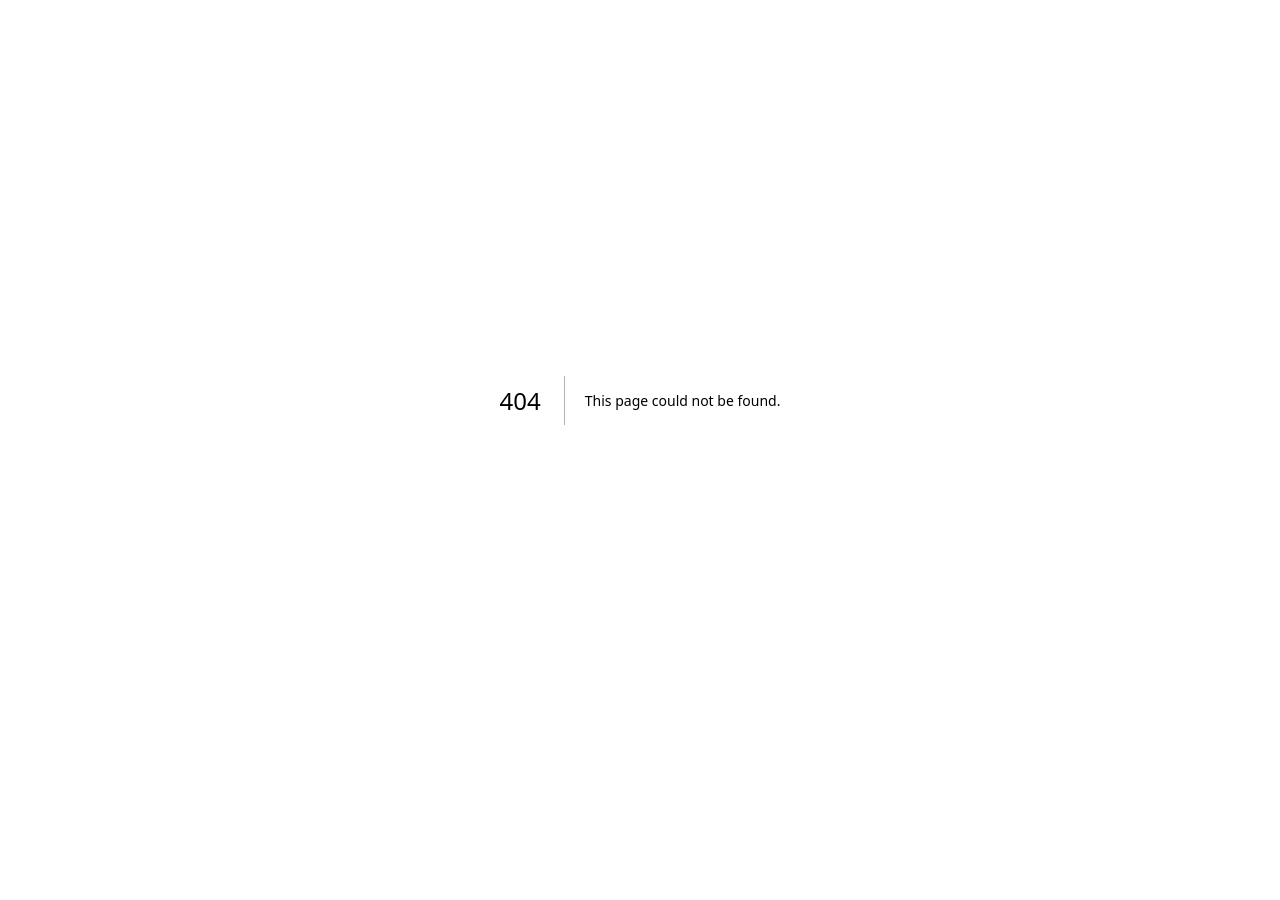
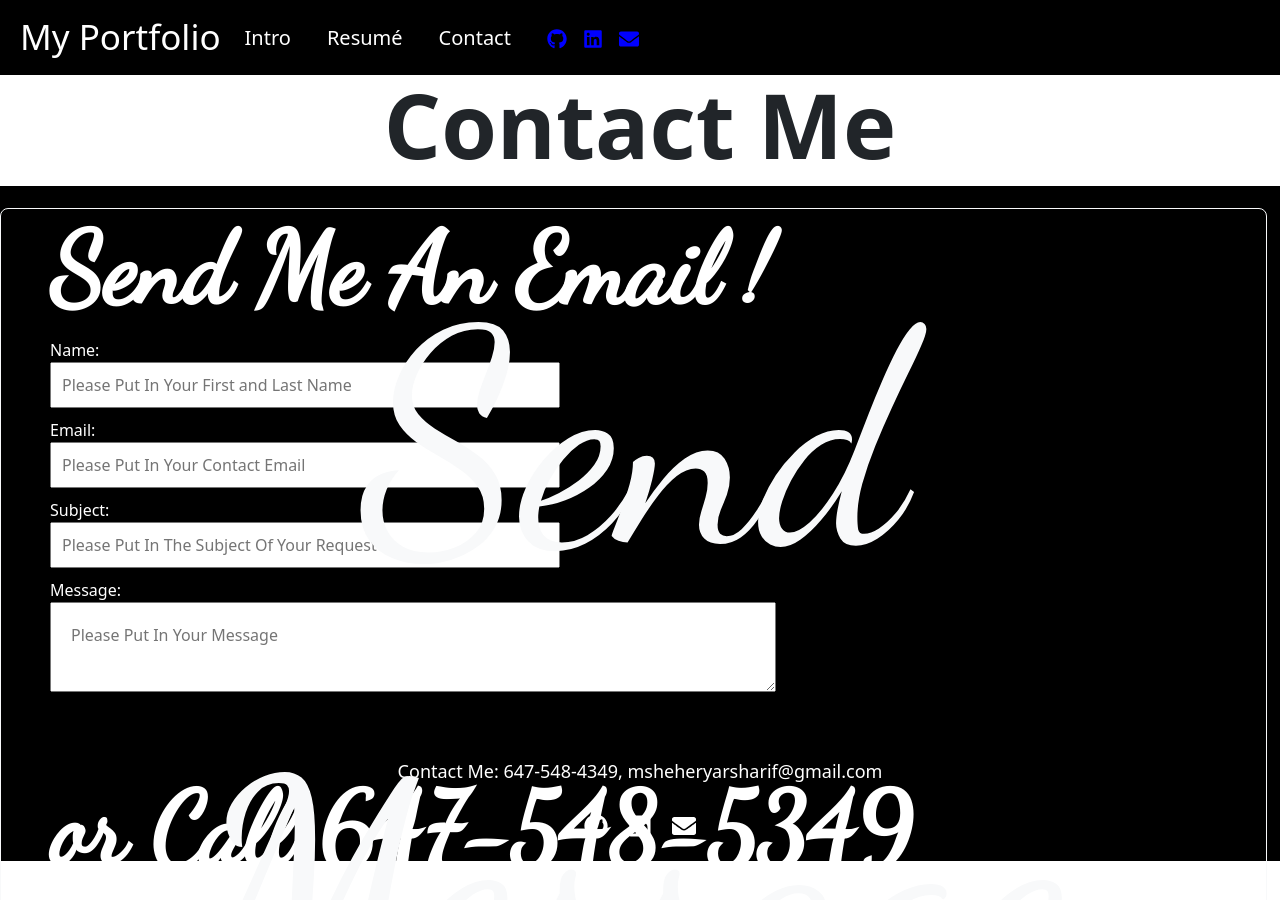
Before and after one commit to muhammadssharif/my-portfolio, a Next.js app: page /contact/email in a window 1280 px wide. Before the commit this address had no page. Shown: the top 900 px of the page. Before the commit the page ends 800 px from the top, so only its background shows below. Built offline with nearby package versions, Linux system fonts and the light colour scheme.

Commit message:
Email Component

```diff
--- /dev/null
+++ b/components/Contact.js
@@ -0,0 +1,17 @@
+import React from 'react'
+import MainNav from './MainNav'
+import EmailForm from './EmailForm'
+import Footer from './Footer'
+import styles from '@/styles/Contact.module.css'
+
+
+export default function Contact() {
+    return (
+        <>
+            <MainNav />
+            <h1 className={styles.hOne}>Contact Me</h1>
+            <EmailForm />
+            <Footer />
+        </>
+    )
+}
--- /dev/null
+++ b/components/EmailForm.js
@@ -0,0 +1,77 @@
+import { useState } from 'react';
+import { Button } from 'react-bootstrap';
+import styles from '@/styles/EmailForm.module.css'
+
+const EmailForm = () => {
+  const [name, setName] = useState('');
+  const [email, setEmail] = useState('');
+  const [subject, setSubject] = useState('');
+  const [message, setMessage] = useState('');
+  const [status, setStatus] = useState('');
+
+  const handleSubmit = async (e) => {
+    e.preventDefault();
+    try {
+      const response = await fetch('/api/sendEmail', {
+        method: 'POST',
+        headers: {
+          'Content-Type': 'application/json',
+        },
+        body: JSON.stringify({ name, email, subject, message }),
+      });
+
+      const data = await response.json();
+      setStatus(data.message);
+      if (response.ok) {
+        setName('');
+        setEmail('');
+        setSubject('');
+        setMessage('');
+      }
+    } catch (error) {
+      setStatus('Failed to send email. Please try again later.');
+    }
+  };
+
+  return (
+    <div className={styles.formWrapper}>
+      <br />
+      <h2 className={styles.contactHeading}>Send Me An Email !</h2>
+      <form onSubmit={handleSubmit}>
+        <label>
+          Name:
+          <br />
+          <input type="text" value={name} className={styles.inputField} onChange={(e) => setName(e.target.value)} placeholder='Please Put In Your First and Last Name' required />
+        </label>
+        <br />
+        <label>
+          Email:
+          <br />
+          <input type="email" value={email} className={styles.inputField} onChange={(e) => setEmail(e.target.value)} placeholder='Please Put In Your Contact Email' required />
+        </label>
+        <br />
+        <label>
+          Subject:
+          <br />
+          <input type="text" value={subject} className={styles.inputField} onChange={(e) => setSubject(e.target.value)} placeholder='Please Put In The Subject Of Your Request' required />
+        </label>
+        <br />
+        <label>
+          Message:
+          <br />
+          <textarea value={message} className={styles.textareaField} onChange={(e) => setMessage(e.target.value)} placeholder='Please Put In Your Message' required />
+        </label>
+        <br />
+        <br />
+        <Button className={styles.submitButton} variant="outline-light" size='lg' type="submit">Send Message</Button>
+      </form>
+      <br />
+      {status && <p><br />{status}</p>}
+      <br />
+      <h2 className={styles.contactFooting}>or <u>Call 647-548-5349</u></h2>
+      <br />
+    </div>
+  );
+};
+
+export default EmailForm;
--- a/components/Footer.js
+++ b/components/Footer.js
@@ -1,6 +1,6 @@
 // components/Footer.js
 import React from 'react';
-import { FaGithub, FaLinkedin } from 'react-icons/fa';
+import { FaGithub, FaLinkedin, FaEnvelope } from 'react-icons/fa';
 import Link from 'next/link';
 import styles from '../styles/Footer.module.css';
 
@@ -9,7 +9,7 @@ function Footer() {
     <footer className={styles.footer}>
       <div className={styles['footer-content']}>
         <div className={styles['footer-contact']}>
-          Contact Me: 647-548-4349, msheheryarsharif@outlook.com
+          Contact Me: 647-548-4349, msheheryarsharif@gmail.com
         </div>
         <div className={styles['footer-links']}>
           <Link href="https://github.com/muhammadssharif" target="_blank" rel="noopener noreferrer">
@@ -18,6 +18,9 @@ function Footer() {
           <Link href="https://www.linkedin.com/in/muhammad-sharif-bb6774286/" target="_blank" rel="noopener noreferrer">
             <FaLinkedin className={styles.icon} />
           </Link>
+          <Link href="/contact/email" rel="noopener noreferrer">
+            <FaEnvelope className={styles.icon} />
+          </Link>
         </div>
       </div>
     </footer>
--- a/components/MainNav.js
+++ b/components/MainNav.js
@@ -1,8 +1,7 @@
 // components/Navbar.js
 import React from 'react';
 import { Navbar, Nav } from 'react-bootstrap';
-import { FaGithub, FaLinkedin } from 'react-icons/fa';
-import Link from 'next/link';
+import { FaGithub, FaLinkedin, FaEnvelope } from 'react-icons/fa';
 import styles from '../styles/MainNav.module.css';
 
 function MainNav() {
@@ -20,14 +19,17 @@ function MainNav() {
           <Nav.Link href="/resume/skills" className={styles['nav-link']}>
             Resumé
           </Nav.Link>
-          <Nav.Link href="#other" className={styles['nav-link']}>
-            Other
+          <Nav.Link href="/contact/email" className={styles['nav-link']}>
+            Contact
           </Nav.Link>
           <Nav.Link href="https://github.com/muhammadssharif" target="_blank" rel="noopener noreferrer" className={styles['bigLink']}>
             <FaGithub className={styles.githubIcon} />
           </Nav.Link>
           <Nav.Link href="https://www.linkedin.com/in/muhammad-sharif-bb6774286/" target="_blank" rel="noopener noreferrer" className={styles['bigLink']}>
             <FaLinkedin className={styles.icon} />
+          </Nav.Link>
+          <Nav.Link href="/contact/email" rel="noopener noreferrer" className={styles['bigLink']}>
+            <FaEnvelope className={styles.icon} />
           </Nav.Link>
         </Nav>
       </Navbar.Collapse>
--- a/package.json
+++ b/package.json
@@ -10,11 +10,14 @@
   },
   "dependencies": {
     "@next/font": "13.5.2",
+    "axios": "^1.5.1",
     "bootstrap": "^5.3.2",
+    "dotenv": "^16.3.1",
     "eslint": "8.49.0",
     "eslint-config-next": "13.5.2",
     "font-awesome": "^4.7.0",
     "next": "13.5.2",
+    "nodemailer": "^6.9.5",
     "react": "18.2.0",
     "react-bootstrap": "^2.8.0",
     "react-dom": "18.2.0",
--- a/pages/api/hello.js
+++ /dev/null
@@ -1,5 +0,0 @@
-// Next.js API route support: https://nextjs.org/docs/api-routes/introduction
-
-export default function handler(req, res) {
-  res.status(200).json({ name: 'John Doe' })
-}
--- /dev/null
+++ b/pages/api/sendEmail.js
@@ -0,0 +1,44 @@
+// pages/api/sendEmail.js
+import nodemailer from 'nodemailer';
+import dotenv from 'dotenv';
+dotenv.config();
+
+export default async function handler(req, res) {
+  if (req.method === 'POST') {
+    try {
+      const { name, email, subject, message } = req.body;
+
+      // Validate the request data (you can add more validation if needed)
+      if (!name || !email || !subject || !message) {
+        return res.status(400).json({ message: 'All input fields are required' });
+      }
+
+      // Create a transporter using your SMTP credentials from environment variables
+      const transporter = nodemailer.createTransport({
+        service: 'gmail',
+        auth: {
+          user: process.env.GMAIL_E, // Using the environment variable for Gmail email
+          pass: process.env.GMAIL_P, // Using the environment variable for Gmail password
+        },
+      });
+
+      // Compose the email message
+      const mailOptions = {
+        from: process.env.GMAIL_E, // Using the environment variable for Gmail email
+        to: process.env.GMAIL_E, // Replace with the email where you want to receive messages
+        subject: `New message from ${name} (${email}): ${subject}`,
+        text: message,
+      };
+
+      // Send mail with defined transport object
+      await transporter.sendMail(mailOptions);
+
+      res.status(200).json({ message: 'Email sent successfully' });
+    } catch (error) {
+      console.error(error);
+      res.status(500).json({ message: 'Internal Server Error' });
+    }
+  } else {
+    res.status(405).json({ message: 'Method Not Allowed' });
+  }
+}
--- /dev/null
+++ b/pages/contact/email.js
@@ -0,0 +1,11 @@
+import React from 'react';
+import Contact from '@/components/Contact';
+const Email = () => {
+  return (
+    <div>
+      <Contact/>
+    </div>
+  );
+};
+
+export default Email;
--- /dev/null
+++ b/styles/Contact.module.css
@@ -0,0 +1,23 @@
+.hOne {
+
+    padding-top: 70px;
+    text-align: center;
+    font-weight: bold;
+    font-size: 90px;
+
+}
+
+@media (max-width: 480px) {
+
+
+    .hOne {
+
+        padding-top: 70px;
+        text-align: center;
+        font-weight: bold;
+        font-size: 50px;
+
+    }
+
+
+}
--- /dev/null
+++ b/styles/EmailForm.module.css
@@ -0,0 +1,82 @@
+/* EmailForm.module.css */
+@import url('https://fonts.googleapis.com/css?family=Dancing+Script');
+
+
+.formWrapper {
+    justify-content: center;
+    height: 69vh;
+    background-color: black;
+    color: white;
+    padding-left: 50px; /* Add padding to the left */
+  }
+
+  .inputField {
+    width: 200%;
+    height: 200%;
+    padding: 10px;
+    font-size: 16px;
+    margin-bottom: 10px;
+  }
+
+  .textareaField {
+
+    width: 300%;
+    height: 100%;
+    padding: 20px;
+    font-size: 16px;
+
+  }
+
+
+  .contactHeading,
+  .contactFooting {
+    font-weight: bold;
+    font-size: 100px;
+    font-family: 'Dancing Script';
+  }
+
+  .submitButton {
+    position: absolute;
+    right: 1%;
+    top: 26%;
+    font-size: 300px;
+    font-family: 'Dancing Script';
+
+  }
+
+
+  @media only screen and (max-width: 767px) {
+    /* Styles specific to smartphones */
+
+    .formWrapper {
+      padding-left: 20px; /* Adjust padding for smaller screens */
+      height: auto;
+    }
+
+    .inputField {
+      width: 340px; /* Set input width to 100% for smaller screens */
+    }
+
+    .textareaField {
+      width: 340px; /* Set textarea width to 100% for smaller screens */
+    }
+
+    .contactHeading {
+      font-size: 45px; /* Adjust font size for smaller screens */
+    }
+
+    .contactFooting {
+        font-size: 40px; /* Adjust font size for smaller screens */
+    }
+
+    .submitButton {
+        font-size: 50px; /* Adjust font size for smaller screens */
+        width: 100%; /* Set a width for the button */
+        text-align: center; /* Center the text within the button */
+        position: relative;
+        left: 47%; /* Place the left edge of the button at the middle of the screen */
+        top: 1%;
+        transform: translateX(-50%); /* Shift the button back by half of its own width */
+    }
+
+}
--- a/styles/Footer.module.css
+++ b/styles/Footer.module.css
@@ -44,4 +44,5 @@
     font-size: 20px;
     margin: 0 15px;
   }
+
 }
```
Also changed, not shown: pages/resume/skills.js (+2 -10 lines), 2 other files (tests, documents, lock files or other folders).
